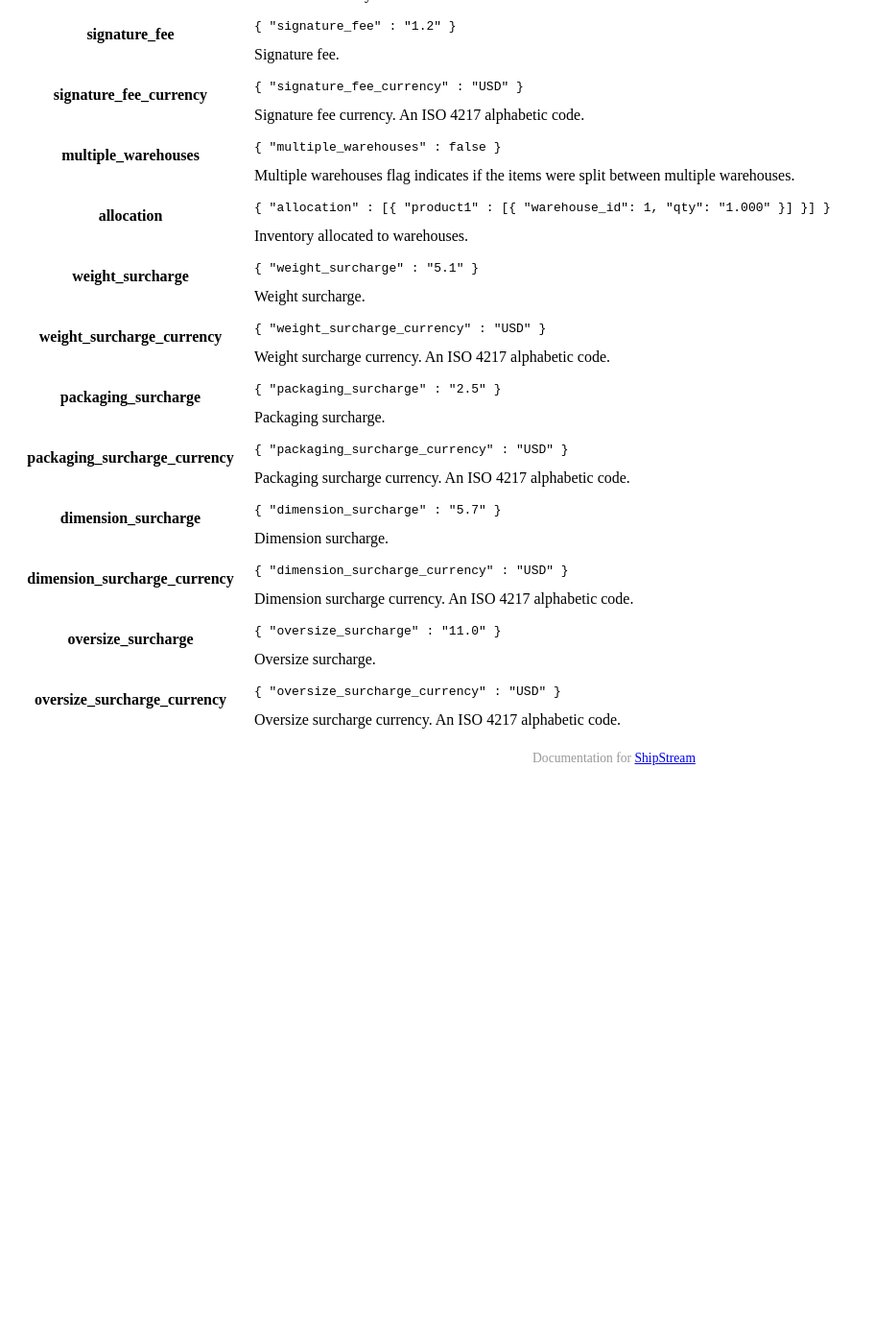
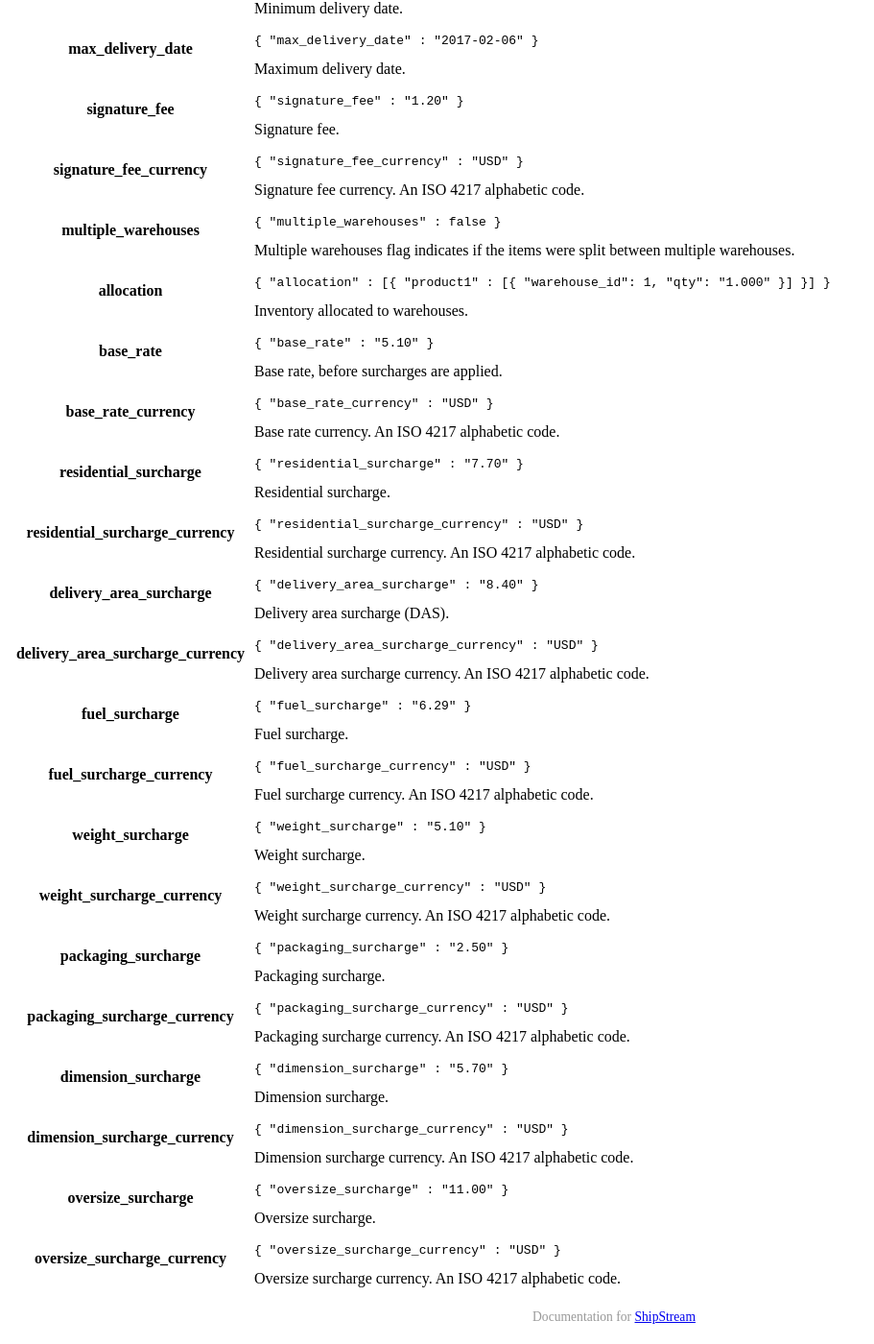
Before and after one commit to ShipStream/shipstream.github.io, a Jekyll site: the page built from _posts/2014-07-30-rate.md, in a window 1280 px wide and 1400 px high, scrolled down 5467 px. Shown: the whole window at 96% size, without its empty margins (0-911 px from the left). Built offline with Jekyll 4.4.1, drawn with Linux system fonts in a browser that asks for light colours; a style sheet for code colours, icons or effects is not loaded; before the commit the page ends 6285 px from its top, so only the background shows below that; some of the changed text lies outside the part shown.

Commit message:
Update rate response fields. (#38)

```diff
--- a/_posts/2014-07-30-rate.md
+++ b/_posts/2014-07-30-rate.md
@@ -353,9 +354,16 @@ An array of enabled shipping methods.
     </td>
 </tr>
 <tr>
+    <th>package_count</th>
+    <td>
+        <pre><code>{ "package_count" : 2 }</code></pre>
+        The number of packages.
+    </td>
+</tr>
+<tr>
     <th>shipping_cost</th>
     <td>
-        <pre><code>{ "shipping_cost" : 17.5 }</code></pre>
+        <pre><code>{ "shipping_cost" : "17.50" }</code></pre>
         Shipping cost.
     </td>
 </tr>
@@ -390,7 +398,7 @@ An array of enabled shipping methods.
 <tr>
     <th>signature_fee</th>
     <td>
-        <pre><code>{ "signature_fee" : "1.2" }</code></pre>
+        <pre><code>{ "signature_fee" : "1.20" }</code></pre>
         Signature fee.
     </td>
 </tr>
@@ -416,9 +424,65 @@ An array of enabled shipping methods.
     </td>
 </tr>
 <tr>
+    <th>base_rate</th>
+    <td>
+        <pre><code>{ "base_rate" : "5.10" }</code></pre>
+        Base rate, before surcharges are applied.
+    </td>
+</tr>
+<tr>
+    <th>base_rate_currency</th>
+    <td>
+        <pre><code>{ "base_rate_currency" : "USD" }</code></pre>
+        Base rate currency. An ISO 4217 alphabetic code.
+    </td>
+</tr>
+<tr>
+    <th>residential_surcharge</th>
+    <td>
+        <pre><code>{ "residential_surcharge" : "7.70" }</code></pre>
+        Residential surcharge.
+    </td>
+</tr>
+<tr>
+    <th>residential_surcharge_currency</th>
+    <td>
+        <pre><code>{ "residential_surcharge_currency" : "USD" }</code></pre>
+        Residential surcharge currency. An ISO 4217 alphabetic code.
+    </td>
+</tr>
+<tr>
+    <th>delivery_area_surcharge</th>
+    <td>
+        <pre><code>{ "delivery_area_surcharge" : "8.40" }</code></pre>
+        Delivery area surcharge (DAS).
+    </td>
+</tr>
+<tr>
+    <th>delivery_area_surcharge_currency</th>
+    <td>
+        <pre><code>{ "delivery_area_surcharge_currency" : "USD" }</code></pre>
+        Delivery area surcharge currency. An ISO 4217 alphabetic code.
+    </td>
+</tr>
+<tr>
+    <th>fuel_surcharge</th>
+    <td>
+        <pre><code>{ "fuel_surcharge" : "6.29" }</code></pre>
+        Fuel surcharge.
+    </td>
+</tr>
+<tr>
+    <th>fuel_surcharge_currency</th>
+    <td>
+        <pre><code>{ "fuel_surcharge_currency" : "USD" }</code></pre>
+        Fuel surcharge currency. An ISO 4217 alphabetic code.
+    </td>
+</tr>
+<tr>
     <th>weight_surcharge</th>
     <td>
-        <pre><code>{ "weight_surcharge" : "5.1" }</code></pre>
+        <pre><code>{ "weight_surcharge" : "5.10" }</code></pre>
         Weight surcharge.
     </td>
 </tr>
@@ -432,7 +496,7 @@ An array of enabled shipping methods.
 <tr>
     <th>packaging_surcharge</th>
     <td>
-        <pre><code>{ "packaging_surcharge" : "2.5" }</code></pre>
+        <pre><code>{ "packaging_surcharge" : "2.50" }</code></pre>
         Packaging surcharge.
     </td>
 </tr>
@@ -446,7 +510,7 @@ An array of enabled shipping methods.
 <tr>
     <th>dimension_surcharge</th>
     <td>
-        <pre><code>{ "dimension_surcharge" : "5.7" }</code></pre>
+        <pre><code>{ "dimension_surcharge" : "5.70" }</code></pre>
         Dimension surcharge.
     </td>
 </tr>
@@ -460,7 +524,7 @@ An array of enabled shipping methods.
 <tr>
     <th>oversize_surcharge</th>
     <td>
-        <pre><code>{ "oversize_surcharge" : "11.0" }</code></pre>
+        <pre><code>{ "oversize_surcharge" : "11.00" }</code></pre>
         Oversize surcharge.
     </td>
 </tr>
```
Also changed, not shown: other parts of _posts/2014-07-30-rate.md (+1 -0 lines).
